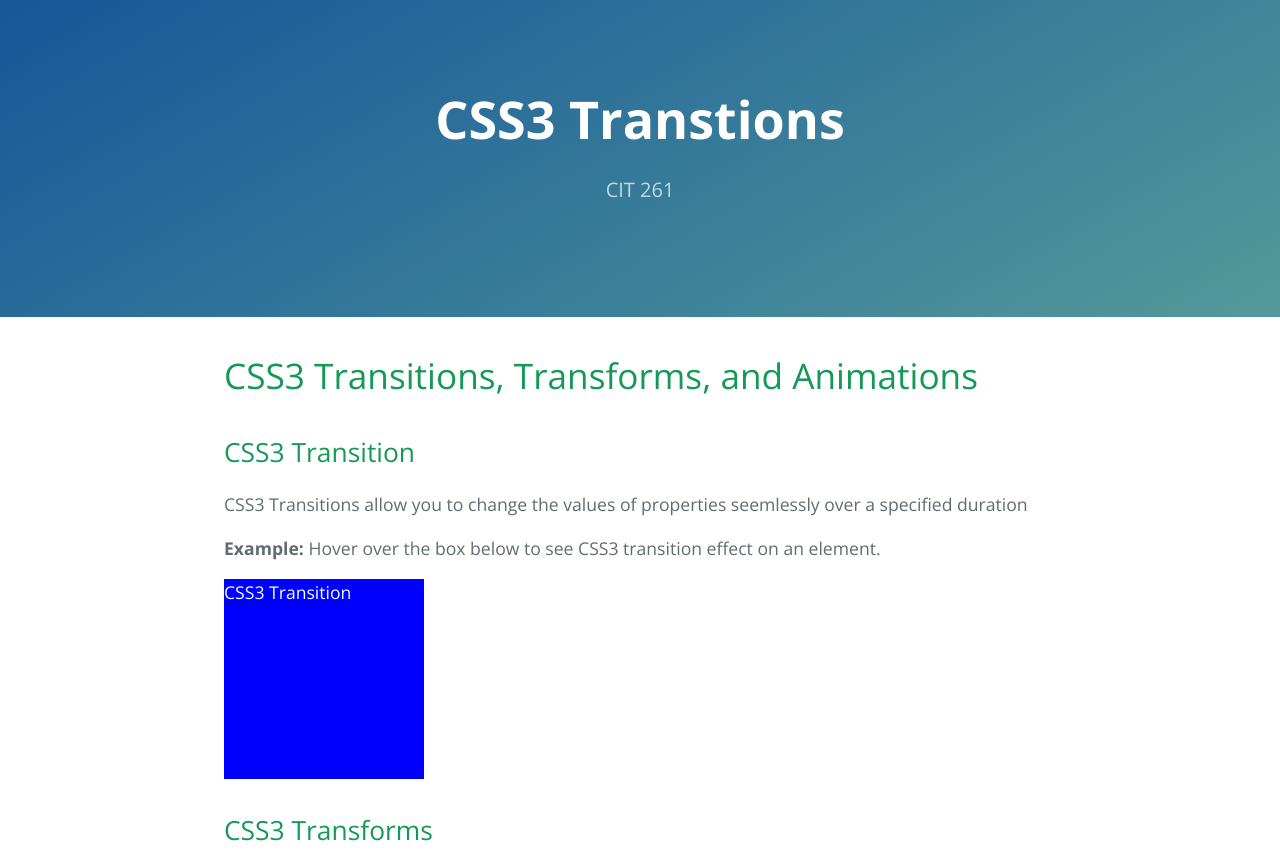
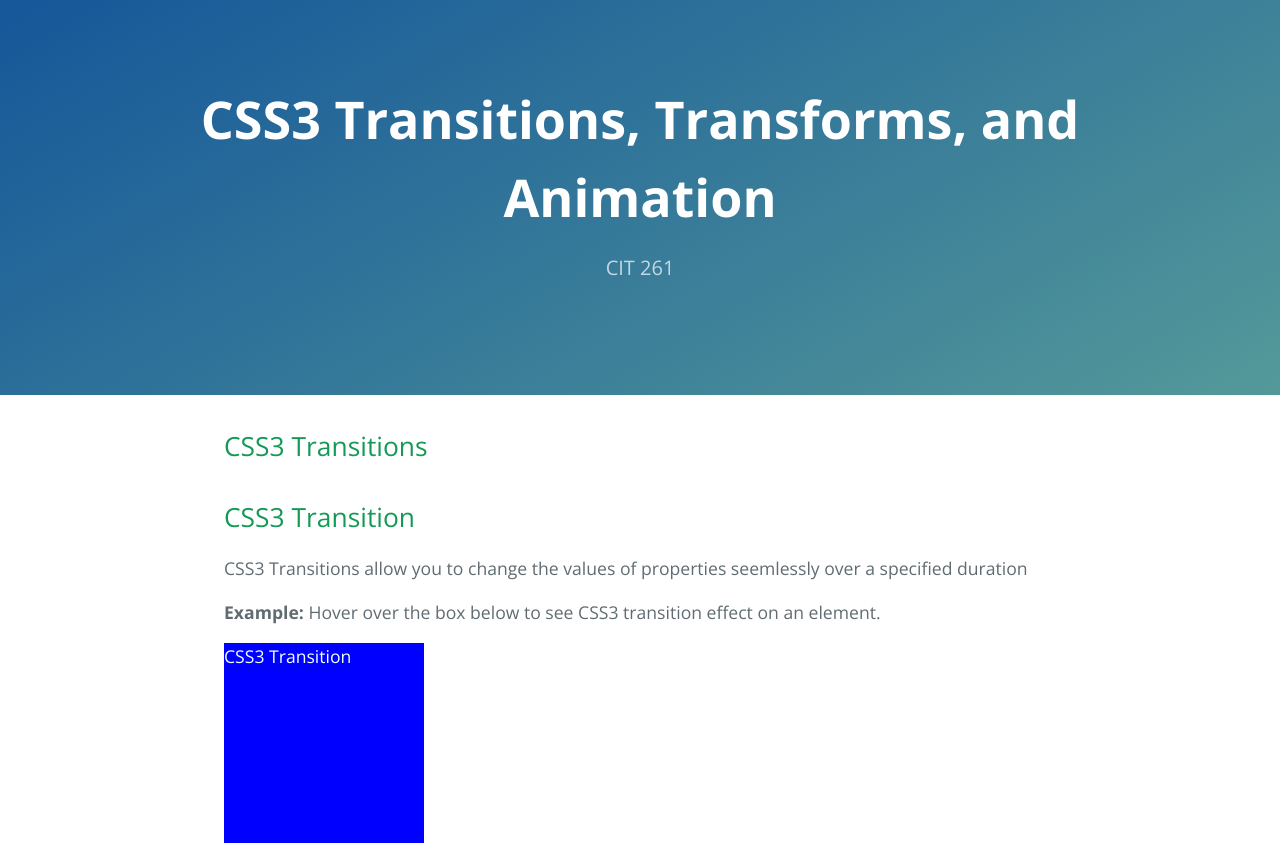
Before and after one commit to Pidge-Cami/pidge-cami.github.cit261, a website: page CSS3 Transitions/index.html in a window 1280 px wide. Shown: the top 853 px of the page. Drawn offline with nearby package versions, Linux system fonts and the light colour scheme.

Commit message:
Add files via upload

```diff
--- a/CSS3 Transitions/index.html
+++ b/CSS3 Transitions/index.html
@@ -11,14 +11,14 @@
   </head>
   <body>
     <section class="page-header">
-      <h1 class="project-name">CSS3 Transtions</h1>
+      <h1 class="project-name">CSS3 Transitions, Transforms, and Animation</h1>
       <h2 class="project-tagline">CIT 261
 </h2>
     </section>
 
     <section class="main-content">
-      <h1>
-      <a id="user-content-header-1" class="anchor" href="#header-1" aria-hidden="true"><span class="octicon octicon-link"></span></a>CSS3 Transitions, Transforms, and Animations</h1>
+      <h2>
+      <a id="user-content-header-1" class="anchor" href="#header-1" aria-hidden="true"><span class="octicon octicon-link"></span></a>CSS3 Transitions</h2>
 
 	<h2>
       <a id="user-content-header-1" class="anchor" href="#header-1" aria-hidden="true"><span class="octicon octicon-link"></span></a>CSS3 Transition</h2>
@@ -42,7 +42,10 @@
 		<br>
 		<br>
 		<br>
+		<h2>
+      <a id="user-content-header-1" class="anchor" href="#header-1" aria-hidden="true"><span class="octicon octicon-link"></span></a>Combine It All Together</h2>
 
+		<h2>
 
 		<p>Hover to see what happens when you combine Transition, Transform, and Animation into one element. </p>
 		<div class="finalbox">Final Product! </div>
```
